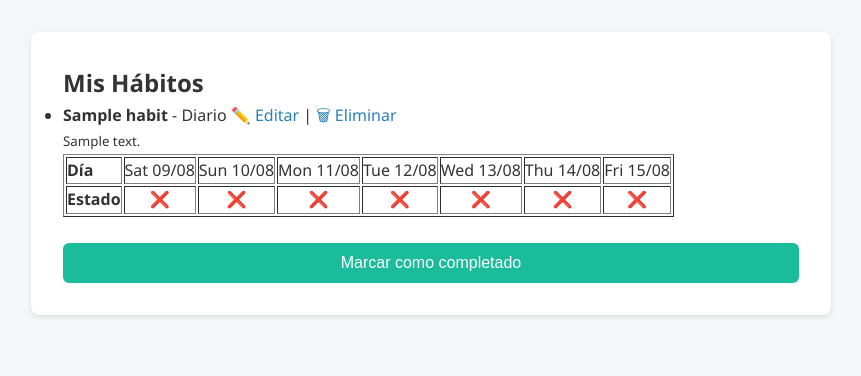
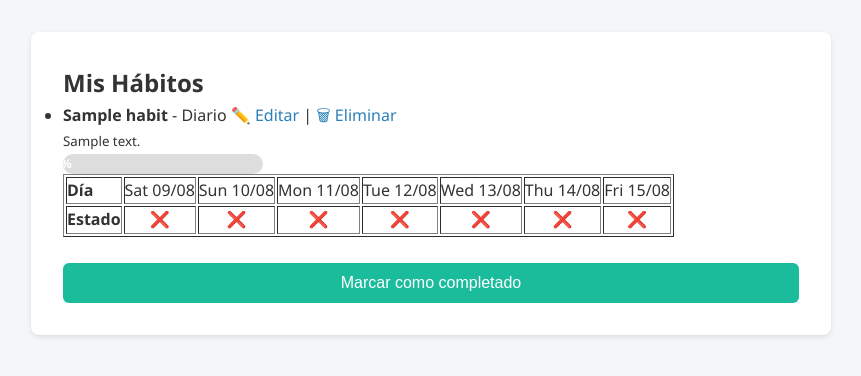
Before and after one commit to Ryot211/HabitTracker, a Django app: page /inicio/ in a window 1280 px wide. Shown: the part 175-551 px from the top of the page, without its empty margins (209-1070 px from the left). Run offline with Django 5.2, Linux system fonts and the light colour scheme; a user stored in the database is signed in; tables that the repository leaves empty hold one stand-in row (values such as "Sample post").

Commit message:
progress_bar

```diff
--- a/habits/static/css/style.css
+++ b/habits/static/css/style.css
@@ -89,3 +89,23 @@ form button {
 form button:hover {
     background-color: #16a085;
 }
+
+/* Barra de progrso de cada habito */
+.progress-container {
+    background: #ddd;
+    border-radius: 10px;
+    overflow: hidden;
+    height: 20px;
+    width: 200px;
+}
+
+.progress-bar {
+    height: 100%;
+    display: flex;
+    align-items: center;
+    justify-content: center;
+    color: white;
+    font-size: 12px;
+    font-weight: bold;
+    transition: width 0.5s ease;
+}
--- a/habits/templates/habits/home.html
+++ b/habits/templates/habits/home.html
@@ -1,5 +1,8 @@
 {% extends 'habits/base.html' %}
 {% load extras %}
+{% load static %}
+{% load custom_filters %}
+
 
 
 {% block title %}Mis Hábitos{% endblock %}
@@ -12,12 +15,24 @@
             <li>
                 <strong>{{ habit.name }}</strong> - {{ habit.get_frequency_display }}
                        <td>
-    <a href="{% url 'editar_habit' habit.id %}">✏️ Editar</a> |
-    <a href="{% url 'eliminar_habit' habit.id %}">🗑 Eliminar</a>
-</td>
+                            <a href="{% url 'editar_habit' habit.id %}">✏️ Editar</a> |
+                            <a href="{% url 'eliminar_habit' habit.id %}">🗑 Eliminar</a>
+                        </td>
                 <br>
+
                 <small>{{ habit.description }}</small>
                 <table border="1" style="margin-top: 1rem," >
+
+                    <div class="progress-container">
+                    <div class="progress-bar"
+                        style="width: {{ porcentajes|dict_get:habit.id }}%;
+                                background-color:
+                                    {% if porcentajes|dict_get:habit.id >= 80 %}#4caf50
+                                    {% elif porcentajes|dict_get:habit.id >= 50 %}#ffeb3b
+                                    {% else %}#f44336{% endif %};">
+                        {{ porcentajes|dict_get:habit.id }}%
+                    </div>
+                </div>
 
 
                     <tr>
--- /dev/null
+++ b/habits/templatetags/custom_filters.py
@@ -0,0 +1,6 @@
+from django import template
+register = template.Library()
+
+@register.filter
+def dict_get(d, key):
+    return d.get(key)
--- a/habits/views.py
+++ b/habits/views.py
@@ -43,19 +43,19 @@
 
 @login_required
 def home(request):
+
+    hoy = date.today()
+    dias = [hoy - timedelta(days=i) for i in range(6,-1,-1) ]
     habits = Habit.objects.filter(user=request.user).order_by('-created_at')
-    today = date.today()
 
     completados_hoy =HabitEntry.objects.filter(
         habit__in= habits,
-        date=today,
+        date=hoy,
         completed=True
     ).values_list('habit_id', flat=True)
-    hoy = date.today()
-    dias = [hoy - timedelta(days=i) for i in range(6,-1,-1)]
-
 
     historial = {}
+    porcentajes = {}
 
     for habit in habits:
         entradas = HabitEntry.objects.filter(
@@ -63,13 +63,16 @@
             date__in=dias
         ).values_list('date','completed')
 
-        completados = {fecha: completo for fecha, completo in entradas }
+        completados_dict = {fecha: completo for fecha, completo in entradas }
 
-        historial[habit.id]= [
-            completados.get(d, False) for d in dias
-        ]
+        completados = [completados_dict.get(d,False)for d in dias]
+        historial[habit.id]=completados
 
-    return render(request, 'habits/home.html',{'habits':habits,'completados_hoy':completados_hoy,'dias':dias,'historial':historial})
+        total= len(completados)
+        porcentaje = int((sum(completados)/total)*100) if total> 0 else 0
+        porcentajes[habit.id]=porcentaje
+
+    return render(request, 'habits/home.html',{'habits':habits,'completados_hoy':completados_hoy,'dias':dias,'historial':historial,"porcentajes":porcentajes})
 
 @login_required
 def create_habit(request):
```
